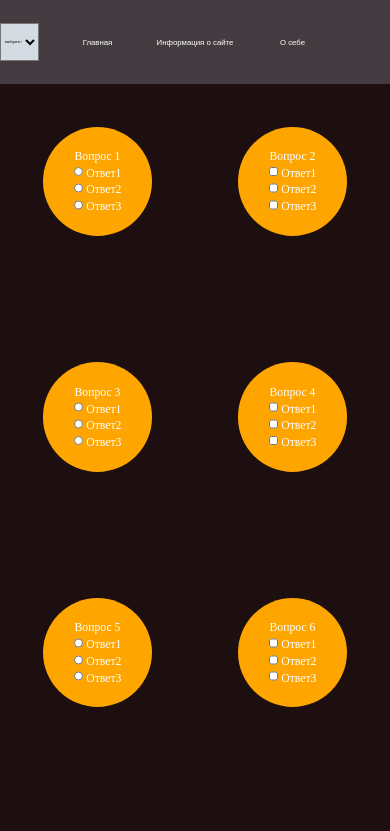
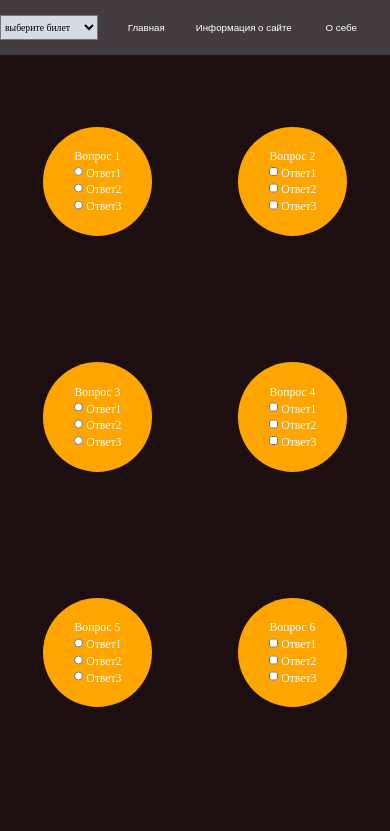
Before and after one commit to DrFenomen/ExamHisTest, a plain HTML site: page index.html in a window 390 px wide. Shown: the top 831 px of the page. Drawn offline with Linux system fonts and the light colour scheme.

Commit message:
Update StyleTest.css

```diff
--- a/StyleTest.css
+++ b/StyleTest.css
@@ -3,21 +3,18 @@ body
     margin:0;
     background: #1D0F0F;
 }
+@media(min-width: 768px)
+{
     nav
     {
         position:fixed ;
         display: grid;
         grid-template-columns: 12.5vw 25vw 25vw 25vw 12.5vw;
-    width:100vw;
+        width:100%;
         align-items: center;
         height:10vh;
         background: #453C41;
 
-}
-.Nav_Selection
-{
-    text-align: center;
-    height:35px;
     }
     .Nav_Item1,
     .Nav_Item2,
@@ -33,12 +30,6 @@ nav
         text-decoration: none;
         color:white;
     }
-.Nav_Item1:active,
-.Nav_Item3:active,
-.Nav_Item2:active
-{
-    background: #7B7C81;
-}
     .Nav_Selection
     {
         font-family: "Yu Gothic UI Light";
@@ -47,6 +38,50 @@ nav
         align-content: center;
         background: #D4DBE2;
         font-size: 1vw;
+    }
+}
+@media(max-width: 426px)
+{
+    nav
+    {
+        position:fixed ;
+        display: grid;
+        grid-template-columns: 25vw 25vw 25vw 25vw ;
+        width:100%;
+        align-items: center;
+        height:6.5vh;
+        background: #453C41;
+
+    }
+    .Nav_Item1,
+    .Nav_Item2,
+    .Nav_Item3
+    {
+        display: flex;
+        align-items: center;
+        justify-content: center;
+        height: 6.5vh;
+        font-family: sans-serif;
+        text-align: center;
+        font-size:2.5vw;
+        text-decoration: none;
+        color:white;
+    }
+    .Nav_Selection
+     {
+         font-family: "Yu Gothic UI Light";
+         width:25vw;
+         height:3vh;
+         align-content: center;
+         background: #D4DBE2;
+         font-size: 2.5vw;
+     }
+}
+.Nav_Item1:active,
+.Nav_Item3:active,
+.Nav_Item2:active
+{
+    background: #7B7C81;
 }
 footer
 {
```
Lines whose indentation alone changed are shown as unchanged.
